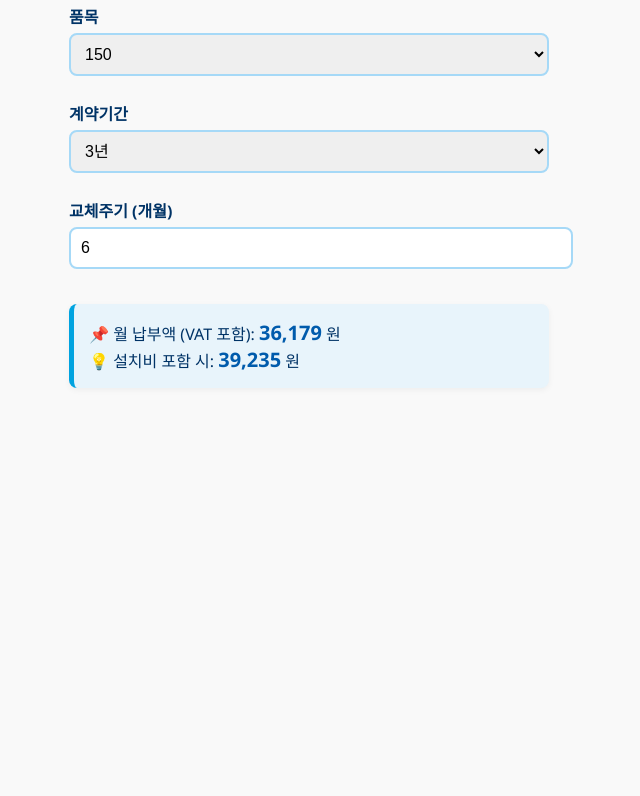
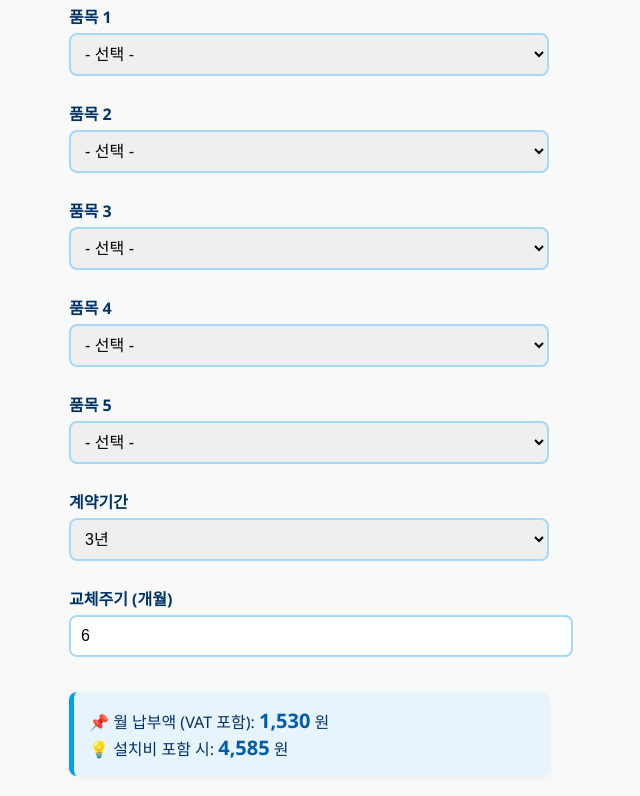
Before and after one commit to Younggae/brita-calc, a plain HTML site: page index.html in a window 1280 px wide. Shown: the part 76-872 px from the top of the page, without its empty margins (331-971 px from the left). Before the commit the page ends 800 px from the top, so only its background shows below. Drawn offline with Linux system fonts and the light colour scheme.

Commit message:
Update index.html

```diff
--- a/index.html
+++ b/index.html
@@ -1,4 +1,3 @@
-
 <!DOCTYPE html>
 <html lang="ko">
 <head>
@@ -60,18 +59,34 @@
 <body>
   <div class="header">
     <h2>구독서비스 계산기</h2>
-    <img src="https://upload.wikimedia.org/wikipedia/commons/thumb/0/03/Brita_logo_2023.svg/512px-Brita_logo_2023.svg.png" alt="BRITA Logo">
+    <img src="BRITA_Logo_3c_RGB.png" alt="BRITA Logo">
   </div>
 
-  <label>품목</label>
-  <select id="item">
-    <option value="270000" data-vessel="0">150</option>
+  <script>
+    const optionsHTML = `
+      <option value="">- 선택 -</option>
+      <option value="170000" data-vessel="0">C1000AC</option>
+      <option value="130000" data-vessel="0">C25</option>
+      <option value="180000" data-vessel="0">C50</option>
+      <option value="270000" data-vessel="0">C150</option>
+      <option value="400000" data-vessel="0">C300</option>
+      <option value="550000" data-vessel="0">C500</option>
       <option value="390000" data-vessel="460000">450</option>
+      <option value="390000" data-vessel="0">450 CTG</option>
       <option value="420000" data-vessel="780000">600</option>
+      <option value="420000" data-vessel="0">600 CTG</option>
       <option value="550000" data-vessel="1050000">1200</option>
-    <option value="420000" data-vessel="0">600 CTG</option>
       <option value="550000" data-vessel="0">1200 CTG</option>
-  </select>
+      <option value="80000" data-vessel="0">Head</option>
+      <option value="1200000" data-vessel="0">PURITY Quell ST 600 SET</option>
+      <option value="1600000" data-vessel="0">PURITY Quell ST 1200 SET</option>
+      <option value="420000" data-vessel="0">PURITY Quell ST 600 CTG</option>
+      <option value="550000" data-vessel="0">PURITY Quell ST 1200 CTG</option>
+      <option value="270000" data-vessel="0">PURITY Quell ST C150</option>
+      <option value="550000" data-vessel="0">PURITY Quell ST C500</option>`;
+  </script>
+
+  <div id="items-container"></div>
 
   <label>계약기간</label>
   <select id="contract">
@@ -89,29 +104,50 @@
   </div>
 
   <script>
-    const item = document.getElementById('item');
     const contract = document.getElementById('contract');
     const cycle = document.getElementById('cycle');
     const monthly = document.getElementById('monthly');
     const withInstall = document.getElementById('withInstall');
+    const itemsContainer = document.getElementById('items-container');
+
+    for (let i = 1; i <= 5; i++) {
+      const label = document.createElement('label');
+      label.textContent = `품목 ${i}`;
+      const select = document.createElement('select');
+      select.className = 'item';
+      select.innerHTML = optionsHTML;
+      itemsContainer.appendChild(label);
+      itemsContainer.appendChild(select);
+    }
 
     function calc() {
-      const filter = parseInt(item.value);
-      const vessel = parseInt(item.selectedOptions[0].dataset.vessel);
+      const selects = document.querySelectorAll('.item');
       const months = parseInt(contract.value);
       const discount = parseFloat(contract.selectedOptions[0].dataset.discount);
       const cycleVal = parseInt(cycle.value);
 
       const discountRate = 1 - discount / 100;
+
+      let totalFilterDisc = 0;
+      let totalVesselDisc = 0;
+
+      selects.forEach(select => {
+        const option = select.selectedOptions[0];
+        if (option && option.value !== "") {
+          const filter = parseInt(option.value);
+          const vessel = parseInt(option.dataset.vessel);
           const filterDisc = Math.floor(filter * discountRate);
           const vesselDisc = Math.floor(vessel * discountRate);
 
-      const filterMonth = filterDisc / cycleVal;
-      const vesselMonth = vesselDisc / months;
+          totalFilterDisc += filterDisc / cycleVal;
+          totalVesselDisc += vesselDisc / months;
+        }
+      });
+
       const serviceFee = 1390;
       const installFee = 100000 / months;
 
-      const base = filterMonth + vesselMonth + serviceFee;
+      const base = totalFilterDisc + totalVesselDisc + serviceFee;
       const vat = Math.ceil(base * 1.1);
       const totalWithInstall = Math.ceil((base + installFee) * 1.1);
 
@@ -119,7 +155,12 @@
       withInstall.innerText = totalWithInstall.toLocaleString();
     }
 
-    item.onchange = contract.onchange = cycle.oninput = calc;
+    document.addEventListener('change', e => {
+      if (e.target.classList.contains('item') || e.target === contract || e.target === cycle) {
+        calc();
+      }
+    });
+
     window.onload = calc;
   </script>
 </body>
```
Lines whose indentation alone changed are shown as unchanged.
